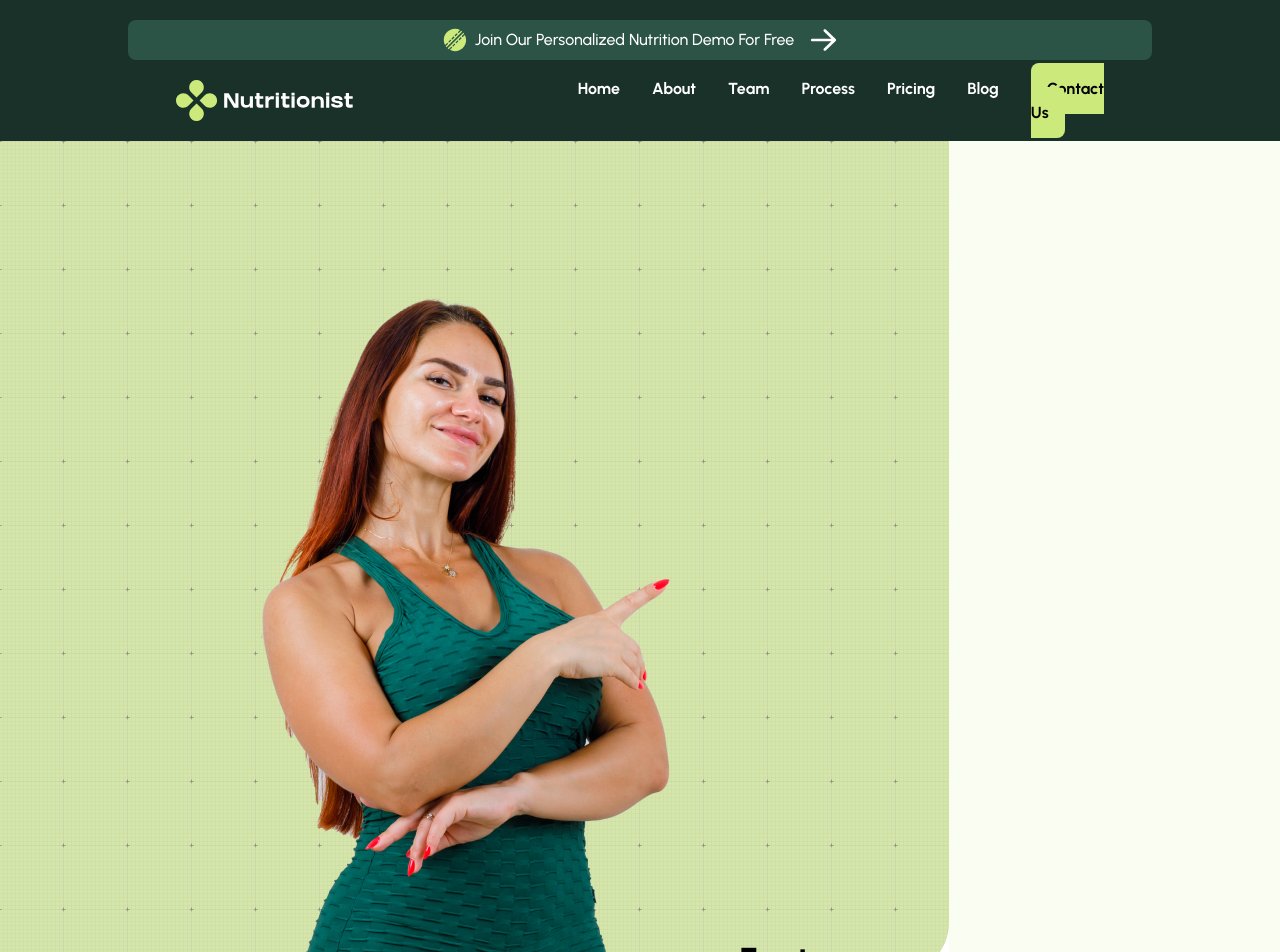
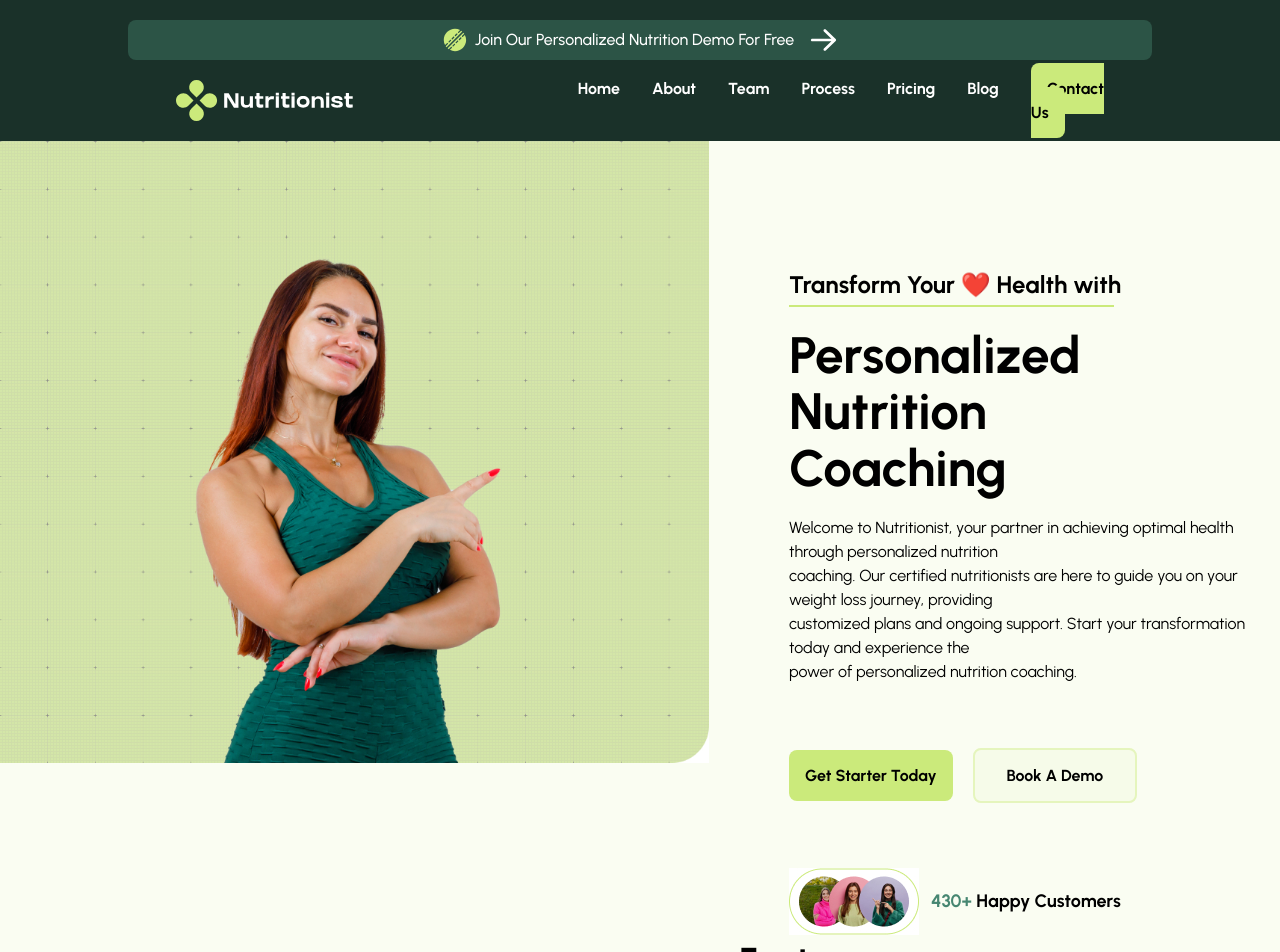
Before and after one commit to SolaKabuta/nutritionist, a React (Vite) app: page / in a window 1280 px wide. Shown: the top 952 px of the page. Built offline with nearby package versions, Linux system fonts and the light colour scheme.

Commit message:
stye: rebase

```diff
--- a/src/components/pages/Home/HomePage.css
+++ b/src/components/pages/Home/HomePage.css
@@ -4,7 +4,7 @@
 }
 
 .flexbox {
-    @apply flex justify-start gap-20 sm:flex-col
+    @apply flex justify-start gap-20
 }
 
 .transform {
@@ -12,7 +12,7 @@
 }
 
 .divider {
-    @apply w-[325px] border-[1px] border-lime-green mb-5 sm:relative sm:left-[22vw]
+    @apply w-[325px] border-[1px] border-lime-green mb-5
 }
 .main-title {
     @apply pb-5 font-bold
@@ -26,7 +26,7 @@
 }
 
 .avatars {
-    @apply pt-20 flex items-center gap-3 font-bold text-lg sm:hidden
+    @apply pt-20 flex items-center gap-3 font-bold text-lg
 }
 
 .numbers {
@@ -37,13 +37,3 @@
 .customers {
     @apply text-black hover:text-numbers-green
 }
-
-/* MOBILE */
-
-.avatars-mobile {
-    @apply grid place-content-center relative -top-28 lg:hidden
-}
-
-.mobile-layout {
-    @apply sm:grid sm:place-content-center sm:text-center
-}
--- a/src/components/pages/Home/Homepage.tsx
+++ b/src/components/pages/Home/Homepage.tsx
@@ -28,21 +28,7 @@ const Homepage = () => {
                             src={banner}
                             alt="banner image"/>
                     </div>
-                    <section
-                        className={'mobile-layout'}>
-                        {/* MOBILE */}
-                        <div
-                            className={'avatars-mobile'}>
-                            <img
-                                src={bannerAvatars}
-                                alt="Happy Customers"/>
-                            <a
-                                href={'#testimonials'}
-                                className={'customers'}>
-                                <span className={'numbers'}>430+ </span>
-                                Happy Customers
-                            </a>
-                        </div>
+                    <section>
                         <p
                             className={'transform'}>
                             Transform Your ❤️ Health with
```
